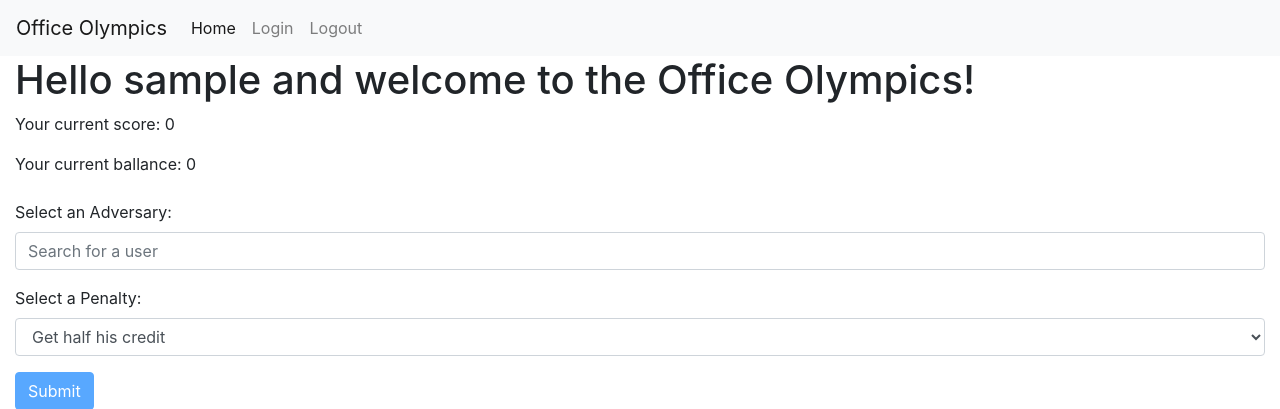
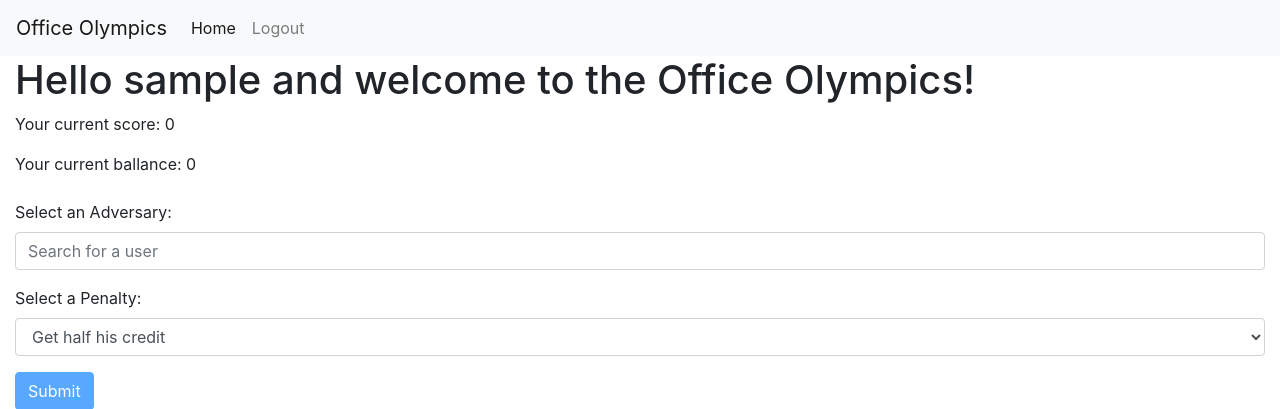
Before and after one commit to noahfraiture/undercoverUnicorns, a Flask app: page / in a window 1280 px wide. Shown: the top 409 px of the page. Run offline with Flask 3, Linux system fonts and the light colour scheme; a user stored in the database is signed in.

Commit message:
can only see login or logout

```diff
--- a/website/flaskProject/app.py
+++ b/website/flaskProject/app.py
@@ -37,7 +37,7 @@ def home():
             score = 0
             credit = 0
         contestants = users_scores.query.all()
-        return render_template("home.html", user_name=user_name, score=score, credit=credit, contestants=contestants, penalties=penalties)
+        return render_template("home.html", user_name=user_name, score=score, credit=credit, contestants=contestants, penalties=penalties, connected="user" in session)
     else:
         flash("Please login first")
         return redirect(url_for("login"))
@@ -47,7 +47,7 @@ def home():
 def score_board():
     if session.get('penalties_performed'):
         contestants = users_scores.query.order_by(users_scores.score.desc()).all()
-        return render_template("scoreboard.html", contestants=contestants)
+        return render_template("scoreboard.html", contestants=contestants, connected="user" in session)
     else:
         flash("Nice try !")
         return redirect(url_for("home"))
@@ -65,14 +65,14 @@ def login():
             session["credit"] = user_data.credit
         else :
             flash(f"No user named {user}")
-            return render_template("login.html")
+            return render_template("login.html", connected="user" in session)
         flash("Succesfully logged in", "info")
         return redirect(url_for("home"))
     else:
         if "user" in session:
             flash("Already logged in", "info")
             return redirect(url_for("home"))
-        return render_template("login.html")
+        return render_template("login.html", connected="user" in session)
 
 @app.route("/logout")
 def logout():
--- a/website/flaskProject/templates/base.html
+++ b/website/flaskProject/templates/base.html
@@ -17,12 +17,15 @@
           <li class="nav-item active">
             <a class="nav-link" href="{{ url_for('home') }}">Home</a>
           </li>
-          <li class="nav-item">
-            <a class="nav-link" href="{{ url_for('login') }}">Login</a>
-          </li>
-          <li class="nav-item">
-            <a class="nav-link" href="{{ url_for('logout') }}">Logout</a>
-          </li>
+          {% if connected %}
+            <li class="nav-item">
+              <a class="nav-link" href="{{ url_for('logout') }}">Logout</a>
+            </li>
+          {% else %}
+            <li class="nav-item">
+              <a class="nav-link" href="{{ url_for('login') }}">Login</a>
+            </li>
+          {% endif %}
         </ul>
       </div>
     </nav>
```
